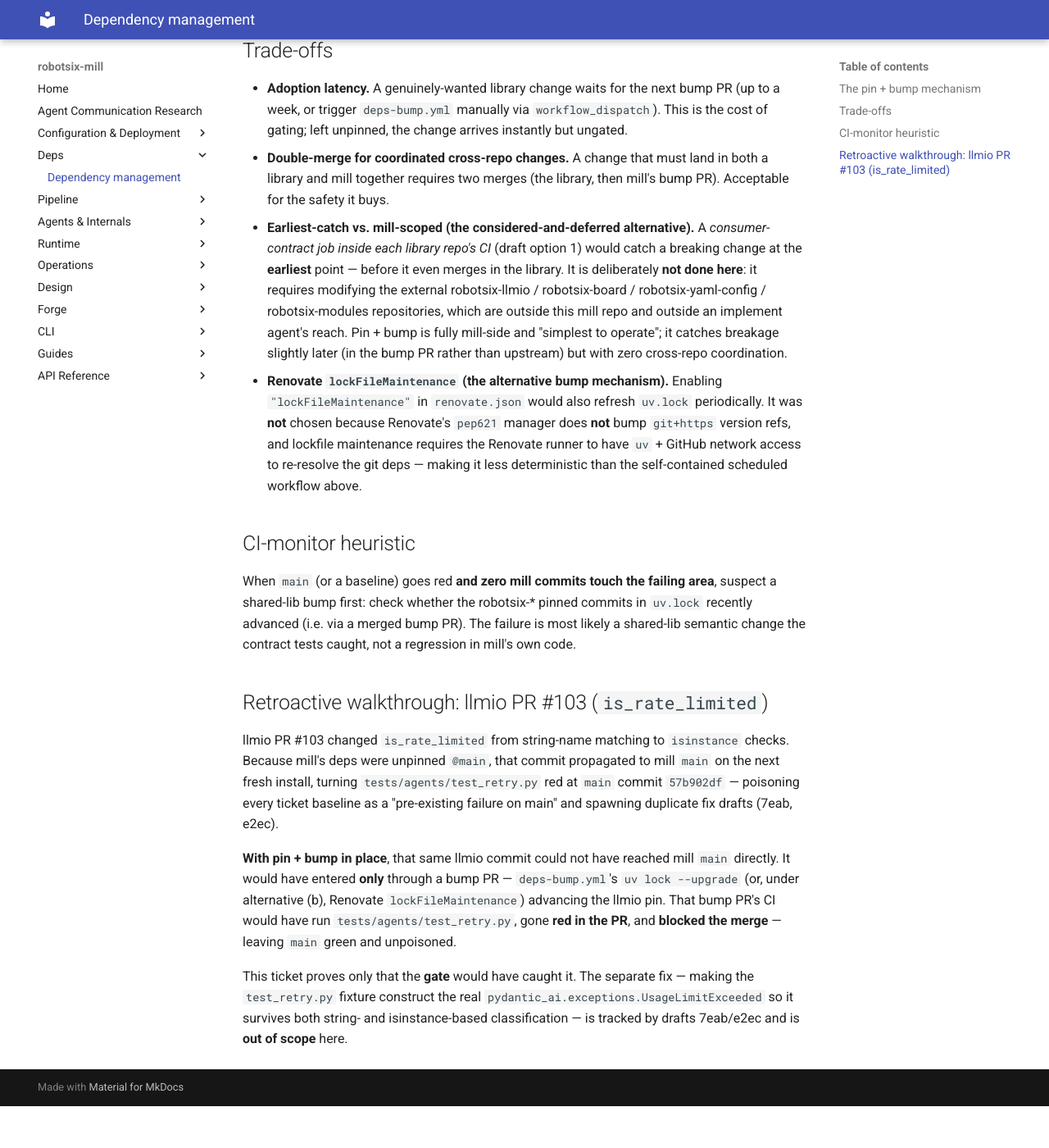
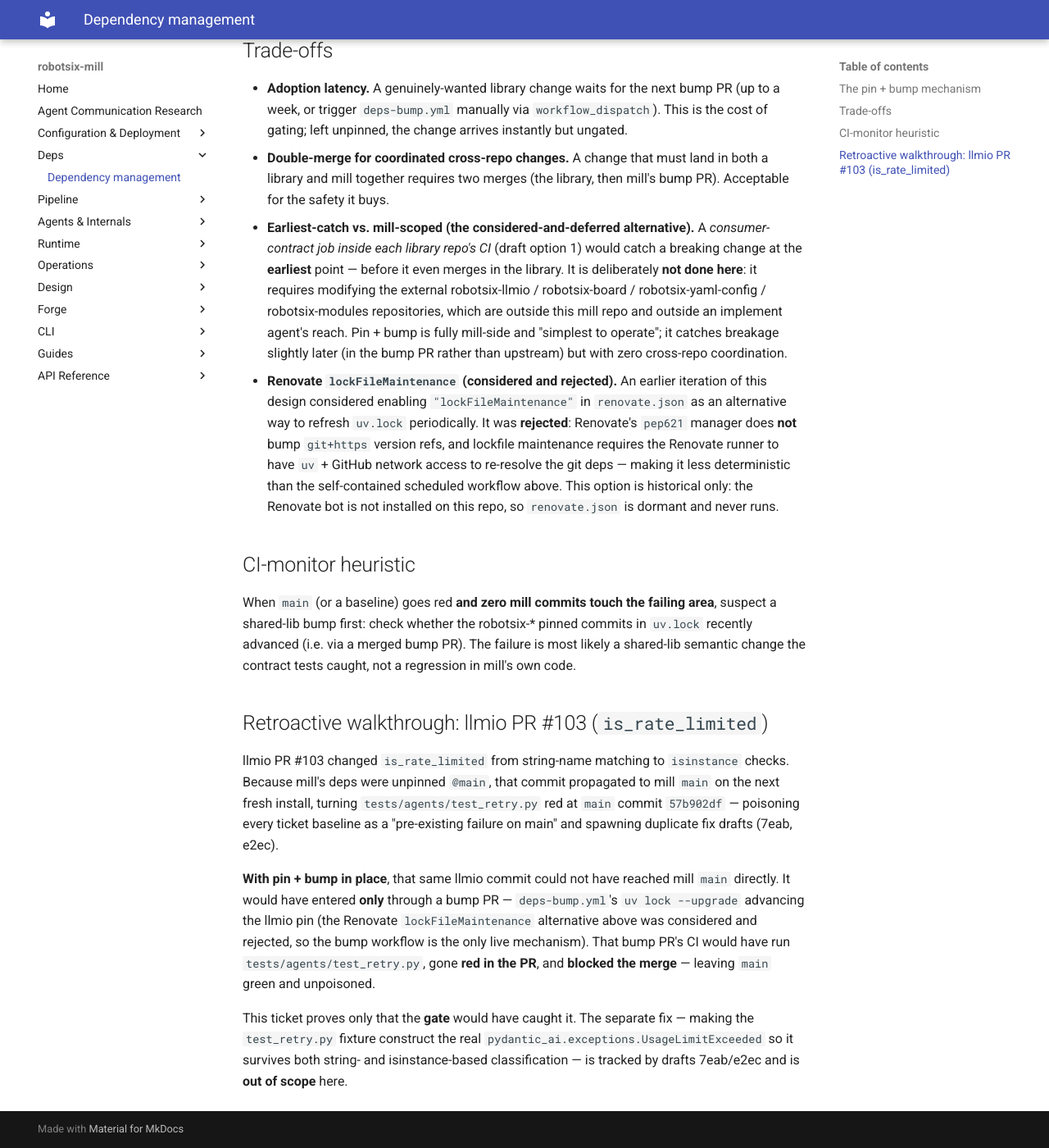
Before and after one commit to damien-robotsix/robotsix-mill, an MkDocs documentation site: the page built from docs/deps/dependencies.md, in a window 1280 px wide and 1400 px high, scrolled down 1817 px. Shown: the whole window at 82% size. Built offline with MkDocs 1.6.1 and Material for MkDocs 9.7.7, drawn with Linux system fonts in a browser that asks for light colours; before the commit the page ends 3166 px from its top, so only the background shows below that.

Commit message:
chore: Fix inverted dependency-automation claims in CONTRIBUTING.md (Renovate vs Dependabot) (20260922T194440Z-fix-inverted-dependency-automation-claim-aa8c) (#3311)
Co-authored-by: robotsix-mill <mill@robotsix.local>

```diff
--- a/docs/deps/dependencies.md
+++ b/docs/deps/dependencies.md
@@ -89,13 +89,16 @@ can never land silently on `main`.
   reach. Pin + bump is fully mill-side and "simplest to operate"; it
   catches breakage slightly later (in the bump PR rather than upstream)
   but with zero cross-repo coordination.
-- **Renovate `lockFileMaintenance` (the alternative bump mechanism).**
-  Enabling `"lockFileMaintenance"` in `renovate.json` would also refresh
-  `uv.lock` periodically. It was **not** chosen because Renovate's
+- **Renovate `lockFileMaintenance` (considered and rejected).** An
+  earlier iteration of this design considered enabling
+  `"lockFileMaintenance"` in `renovate.json` as an alternative way to
+  refresh `uv.lock` periodically. It was **rejected**: Renovate's
   `pep621` manager does **not** bump `git+https` version refs, and
   lockfile maintenance requires the Renovate runner to have `uv` +
   GitHub network access to re-resolve the git deps — making it less
-  deterministic than the self-contained scheduled workflow above.
+  deterministic than the self-contained scheduled workflow above. This
+  option is historical only: the Renovate bot is not installed on this
+  repo, so `renovate.json` is dormant and never runs.
 
 ## CI-monitor heuristic
 
@@ -116,8 +119,9 @@ duplicate fix drafts (7eab, e2ec).
 
 **With pin + bump in place**, that same llmio commit could not have
 reached mill `main` directly. It would have entered **only** through a
-bump PR — `deps-bump.yml`'s `uv lock --upgrade` (or, under alternative
-(b), Renovate `lockFileMaintenance`) advancing the llmio pin. That bump
+bump PR — `deps-bump.yml`'s `uv lock --upgrade` advancing the llmio pin
+(the Renovate `lockFileMaintenance` alternative above was considered and
+rejected, so the bump workflow is the only live mechanism). That bump
 PR's CI would have run `tests/agents/test_retry.py`, gone **red in the
 PR**, and **blocked the merge** — leaving `main` green and unpoisoned.
 
```
Also changed, not shown: CONTRIBUTING.md (+13 -5 lines).
